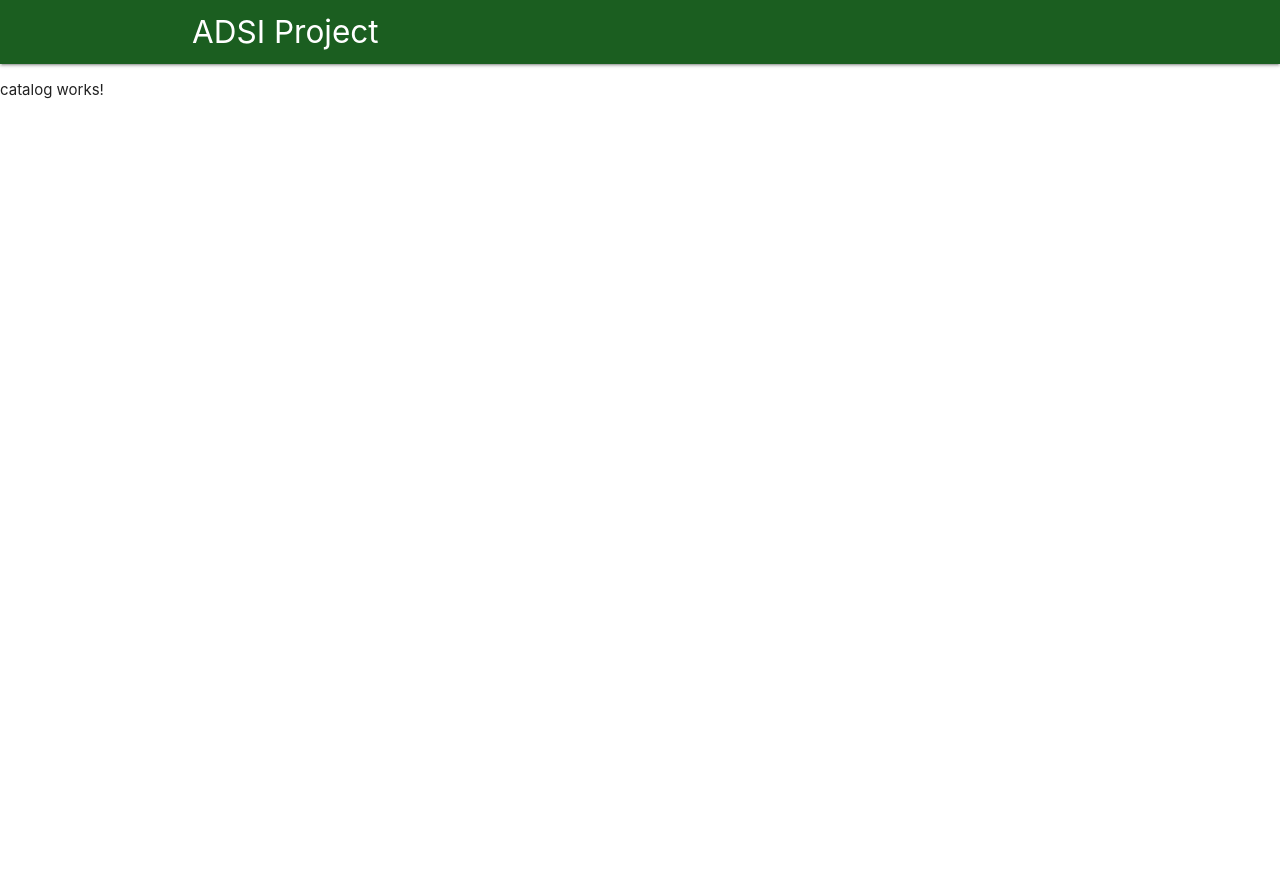
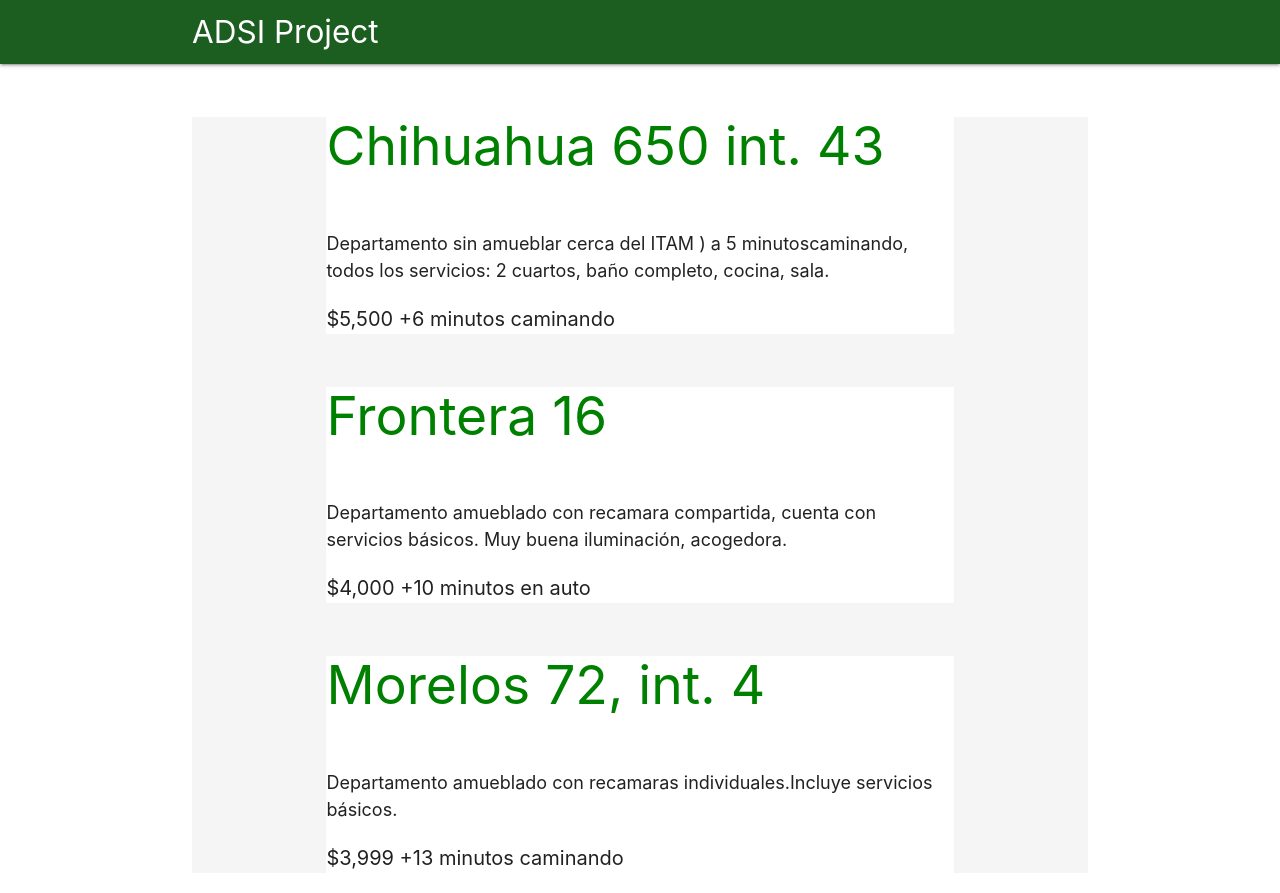
Before and after one commit to adsi-itam-2019/Equipo-2, an Angular app in the folder frontend/: page /catalog in a window 1280 px wide. Before the commit the page ends 800 px from the top, so only its background shows below. Built offline with nearby package versions, Linux system fonts and the light colour scheme.

Commit message:
Hay que seguir modificando el archivo catalog.html

```diff
--- a/frontend/src/app/app.module.ts
+++ b/frontend/src/app/app.module.ts
@@ -9,6 +9,7 @@ import { AppComponent } from './app.component';
 import { CatalogComponent } from './components/catalog/catalog.component';
 import { LoginComponent } from './components/login/login.component';
 import { RegisterComponent } from './components/register/register.component';
+import { AccommodationListComponent } from './components/accommodation-list/accommodation-list.component';
 
 // Specify the routing of the App
 const routes: Route[] = [
@@ -23,7 +24,8 @@ const routes: Route[] = [
     AppComponent,
     CatalogComponent,
     RegisterComponent,
-    LoginComponent
+    LoginComponent,
+    AccommodationListComponent
   ],
   imports: [
     BrowserModule,
--- /dev/null
+++ b/frontend/src/app/components/accommodation-list/accommodation-list.component.html
@@ -0,0 +1,3 @@
+<p>
+  accommodation-list works!
+</p>
--- /dev/null
+++ b/frontend/src/app/components/accommodation-list/accommodation-list.component.ts
@@ -0,0 +1,15 @@
+import { Component, OnInit } from '@angular/core';
+
+@Component({
+  selector: 'app-accommodation-list',
+  templateUrl: './accommodation-list.component.html',
+  styleUrls: ['./accommodation-list.component.css']
+})
+export class AccommodationListComponent implements OnInit {
+
+  constructor() { }
+
+  ngOnInit() {
+  }
+
+}
--- a/frontend/src/app/components/catalog/catalog.component.html
+++ b/frontend/src/app/components/catalog/catalog.component.html
@@ -1,3 +1,13 @@
-<p>
-  catalog works!
-</p>
+
+  <div style="background-color:whitesmoke" class="container">
+      <ul class="list-group">
+        <li *ngFor="let property of dataList" >
+          <div style="background-color:white" class="container">
+          <h2><p style="color:green">{{property.title}}</p></h2>
+          <p style="font-size:18px">{{property.description}}</p>
+          <p style="font-size:20px">{{property.price}}
+          {{property.distance}}</p>
+        </div>
+        </li>
+      </ul>
+    </div>
--- a/frontend/src/app/components/catalog/catalog.component.ts
+++ b/frontend/src/app/components/catalog/catalog.component.ts
@@ -6,8 +6,33 @@ import { Component, OnInit } from '@angular/core';
   styleUrls: ['./catalog.component.css']
 })
 export class CatalogComponent implements OnInit {
+  dataList: { "title": string; "description": string; "price": string; "distance": string; }[];
 
-  constructor() { }
+  constructor() {
+    this.dataList=[{
+      "title":"Chihuahua 650 int. 43",
+      "description":"Departamento sin amueblar cerca del ITAM ) a 5 minutos"+
+      "caminando, todos los servicios: "+
+      "2 cuartos, baño completo, cocina, sala.",
+      "price":"$5,500",
+      "distance":"+6 minutos caminando"
+    },
+    {
+      "title":"Frontera 16",
+      "description":"Departamento amueblado con recamara compartida, cuenta "+
+      "con servicios básicos. Muy buena iluminación, acogedora.",
+      "price":"$4,000",
+      "distance":"+10 minutos en auto"
+    },
+    {
+      "title":"Morelos 72, int. 4",
+      "description":"Departamento amueblado con recamaras individuales."+
+      "Incluye servicios básicos.",
+      "price":"$3,999",
+      "distance":"+13 minutos caminando"
+    }];
+
+   }
 
   ngOnInit() {
   }
```
Also changed, not shown: frontend/src/app/models/property.ts (added, +18 -0 lines), frontend/src/app/components/accommodation-list/accommodation-list.component.css (added), 2 other files (tests, documents, lock files or other folders).
